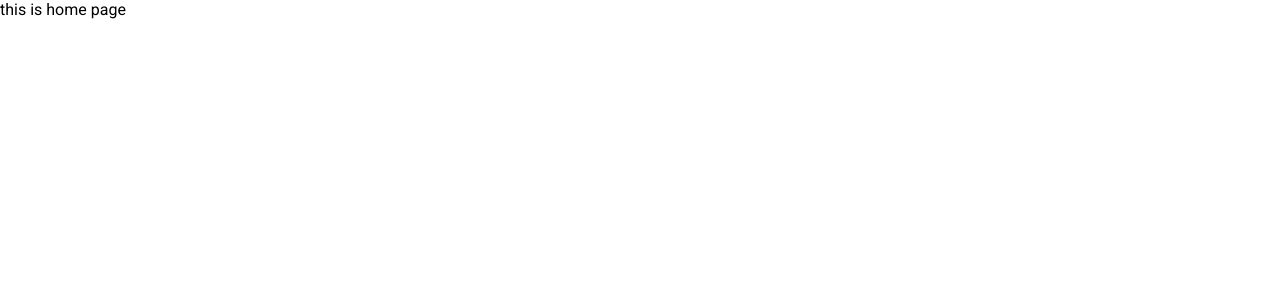
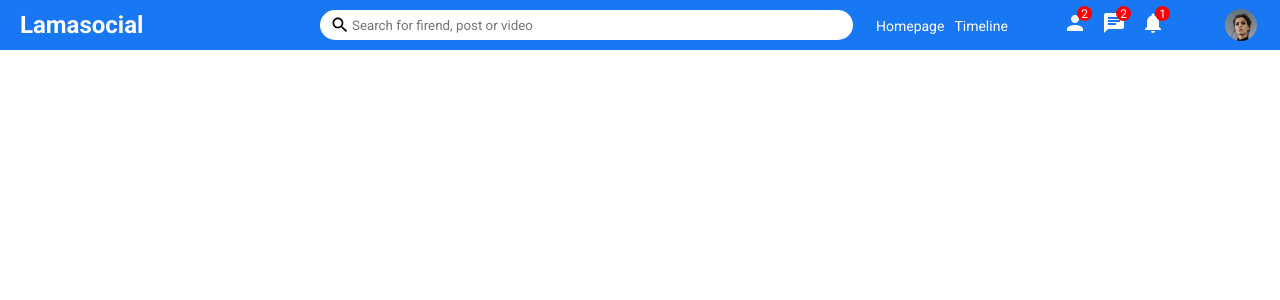
Before and after one commit to bhopals/social-app, a React (Create React App) app: page / in a window 1280 px wide. Shown: the top 300 px of the page. Built offline with nearby package versions, Linux system fonts and the light colour scheme.

Commit message:
add Topbar Layout and Styles

```diff
--- a/src/App.js
+++ b/src/App.js
@@ -1,4 +1,5 @@
 import Home from "./pages/home/Home";
+
 function App() {
   return <Home />;
 }
--- /dev/null
+++ b/src/components/topbar/Topbar.jsx
@@ -0,0 +1,43 @@
+import "./topbar.css";
+import { Search, Person, Chat, Notifications } from "@material-ui/icons";
+
+export default function Topbar() {
+  return (
+    <div className="topbarContainer">
+      <div className="topbarLeft">
+        <span className="logo">Lamasocial</span>
+      </div>
+      <div className="topbarCenter">
+        <div className="searchbar">
+          <Search className="searchIcon" />
+          <input
+            type="text"
+            className="searchInput"
+            placeholder="Search for firend, post or video"
+          />
+        </div>
+      </div>
+      <div className="topbarRight">
+        <div className="topbarLinks">
+          <span className="topbarLink">Homepage</span>
+          <span className="topbarLink">Timeline</span>
+        </div>
+        <div className="topbarIcons">
+          <div className="topbarIconItem">
+            <Person />
+            <span className="topbarIconBadge">2</span>
+          </div>
+          <div className="topbarIconItem">
+            <Chat />
+            <span className="topbarIconBadge">2</span>
+          </div>
+          <div className="topbarIconItem">
+            <Notifications />
+            <span className="topbarIconBadge">1</span>
+          </div>
+        </div>
+        <img src="/assets/person/1.jpeg" alt="" className="topbarImg" />
+      </div>
+    </div>
+  );
+}
--- /dev/null
+++ b/src/components/topbar/topbar.css
@@ -0,0 +1,96 @@
+.topbarContainer {
+  height: 50px;
+  width: 100%;
+  background-color: #1877f2;
+  display: flex;
+  align-items: center;
+  position: sticky;
+  top: 0;
+  z-index: 999;
+}
+
+.topbarLeft {
+  flex: 3;
+}
+
+.logo {
+  font-size: 24px;
+  margin-left: 20px;
+  font-weight: bold;
+  color: white;
+  cursor: pointer;
+}
+
+.topbarCenter {
+  flex: 5;
+}
+
+.searchbar {
+  width: 100%;
+  height: 30px;
+  background-color: white;
+  border-radius: 30px;
+  display: flex;
+  align-items: center;
+}
+
+.searchIcon {
+  font-size: 20px !important;
+  margin-left: 10px;
+}
+
+.searchInput {
+  border: none;
+  width: 70%;
+}
+
+.searchInput:focus {
+  outline: none;
+}
+
+.topbarRight {
+  flex: 4;
+  display: flex;
+  align-items: center;
+  justify-content: space-around;
+  color: white;
+}
+
+.topbarLink {
+  margin-right: 10px;
+  font-size: 14px;
+  cursor: pointer;
+}
+
+.topbarIcons {
+  display: flex;
+}
+
+.topbarIconItem {
+  margin-right: 15px;
+  cursor: pointer;
+  position: relative;
+}
+
+.topbarIconBadge {
+  width: 15px;
+  height: 15px;
+  background-color: red;
+  border-radius: 50%;
+  color: white;
+  position: absolute;
+  top: -5px;
+  right: -5px;
+  display: flex;
+  align-items: center;
+  justify-content: center;
+  font-size: 12px;
+}
+
+.topbarImg {
+  width: 32px;
+  height: 32px;
+  border-radius: 50%;
+  object-fit: cover;
+  cursor: pointer;
+}
--- a/src/pages/home/Home.js
+++ b/src/pages/home/Home.js
@@ -1,3 +1,4 @@
+import Topbar from "../../components/topbar/Topbar.jsx";
 export default function Home() {
-  return <div> this is home page</div>;
+  return <Topbar />;
 }
```
Also changed, not shown: src/components/feed/Feed.jsx (added), src/components/feed/feed.css (added), src/components/rightbar/Rightbar.jsx (added), src/components/rightbar/rightbar.css (added), src/components/sidebar/Sidebar.jsx (added), src/components/sidebar/sidebar.css (added).
